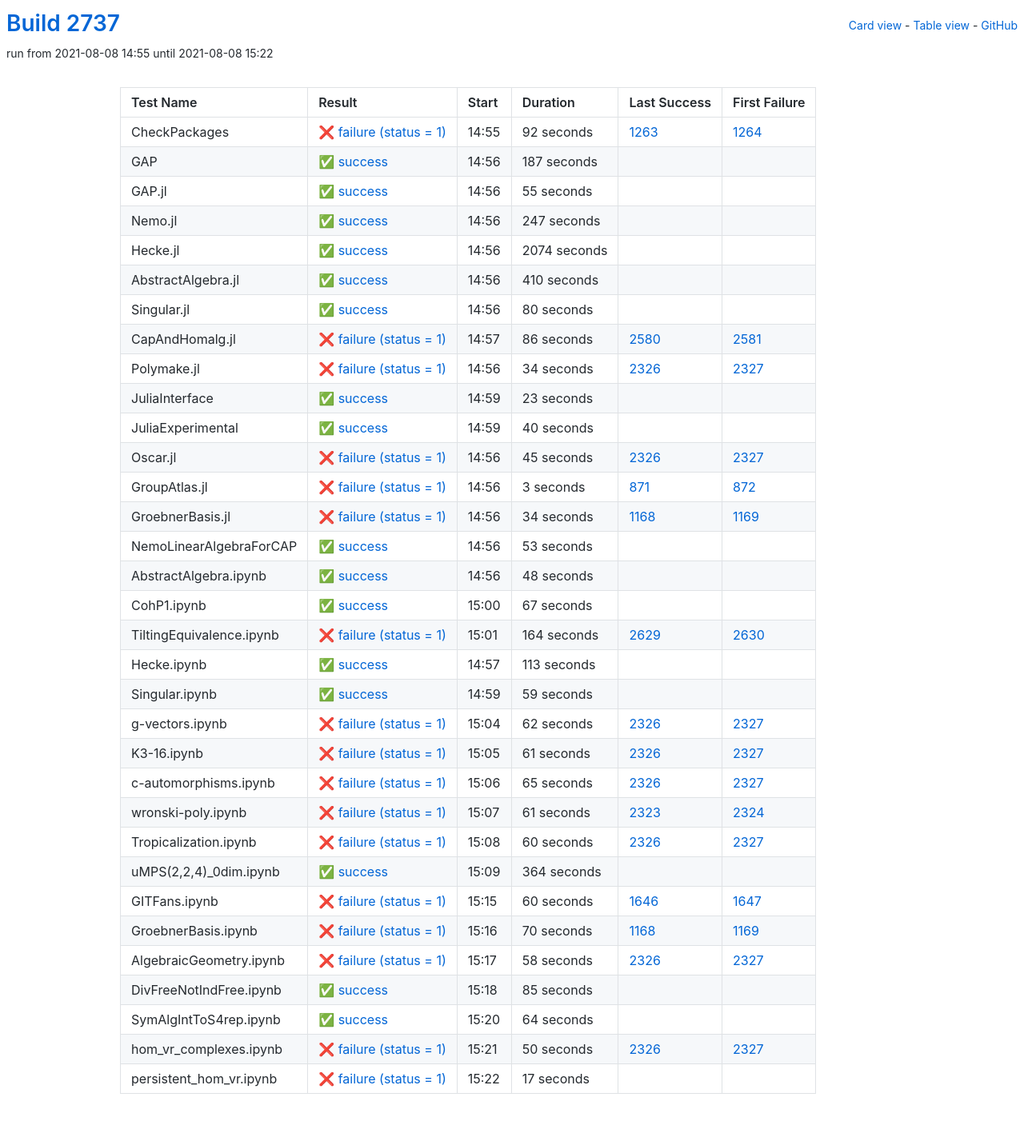
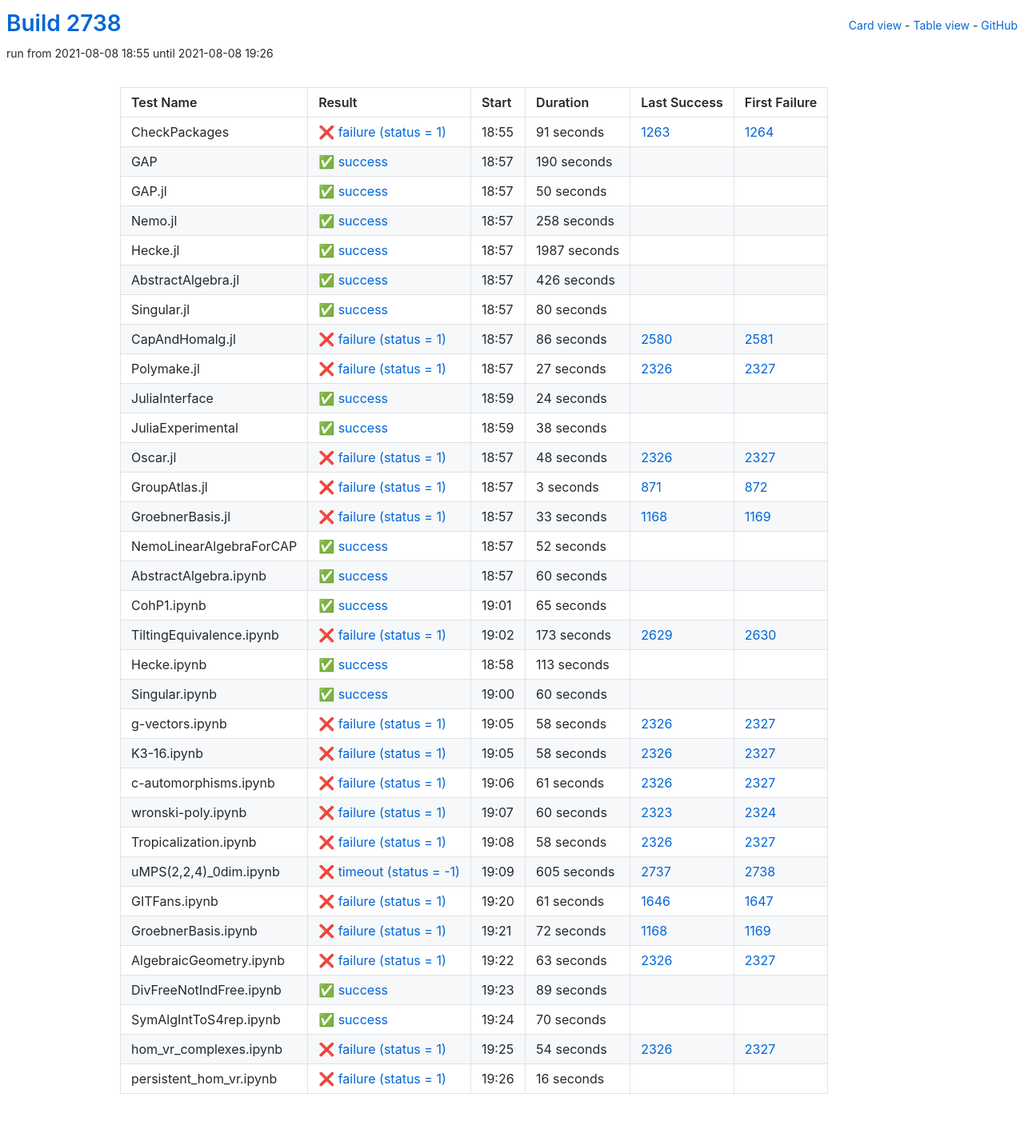
Before and after one commit to oscar-system/oscar-ci-status-stable, a Jekyll site: the page built from table.html, in a window 1280 px wide. Shown: the whole page at 80% size. Built offline with Jekyll 4.4.1, drawn with Linux system fonts in a browser that asks for light colours.

Commit message:
Build #2738

```diff
--- a/_data/ci.yml
+++ b/_data/ci.yml
@@ -1,6 +1,6 @@
 ---
-build: 2737
-build_url: https://oscarci.mathematik.uni-kl.de/job/oscar-stable/2737/
+build: 2738
+build_url: https://oscarci.mathematik.uni-kl.de/job/oscar-stable/2738/
 job: oscar-stable
 organization: oscar-system
 repo: oscar-ci-status-stable
@@ -8,80 +8,80 @@ repourl: https://github.com/oscar-system/oscar-ci-status-stable
 tests:
 - name: CheckPackages
   id: checkpackages
-  log: https://oscarci.mathematik.uni-kl.de/job/oscar-stable/2737/artifact/logs/build-2737/CheckPackages.log
-  start: 2021-08-08 14:55
+  log: https://oscarci.mathematik.uni-kl.de/job/oscar-stable/2738/artifact/logs/build-2738/CheckPackages.log
+  start: 2021-08-08 18:55
   success: false
   exitcode: 1
   status: failure
-  duration: 92
+  duration: 91
   last_success: 1263
   last_success_url: https://oscarci.mathematik.uni-kl.de/job/oscar-stable/1263/
   first_failure: 1264
   first_failure_url: https://oscarci.mathematik.uni-kl.de/job/oscar-stable/1264/
 - name: GAP
   id: gap
-  log: https://oscarci.mathematik.uni-kl.de/job/oscar-stable/2737/artifact/logs/build-2737/GAP.log
-  start: 2021-08-08 14:56
+  log: https://oscarci.mathematik.uni-kl.de/job/oscar-stable/2738/artifact/logs/build-2738/GAP.log
+  start: 2021-08-08 18:57
   success: true
   exitcode: 0
   status: success
-  duration: 187
+  duration: 190
   last_success: false
   last_success_url:
   first_failure: false
   first_failure_url:
 - name: GAP.jl
   id: gap-jl
-  log: https://oscarci.mathematik.uni-kl.de/job/oscar-stable/2737/artifact/logs/build-2737/GAP.jl.log
-  start: 2021-08-08 14:56
+  log: https://oscarci.mathematik.uni-kl.de/job/oscar-stable/2738/artifact/logs/build-2738/GAP.jl.log
+  start: 2021-08-08 18:57
   success: true
   exitcode: 0
   status: success
-  duration: 55
+  duration: 50
   last_success: false
   last_success_url:
   first_failure: false
   first_failure_url:
 - name: Nemo.jl
   id: nemo-jl
-  log: https://oscarci.mathematik.uni-kl.de/job/oscar-stable/2737/artifact/logs/build-2737/Nemo.jl.log
-  start: 2021-08-08 14:56
+  log: https://oscarci.mathematik.uni-kl.de/job/oscar-stable/2738/artifact/logs/build-2738/Nemo.jl.log
+  start: 2021-08-08 18:57
   success: true
   exitcode: 0
   status: success
-  duration: 247
+  duration: 258
   last_success: false
   last_success_url:
   first_failure: false
   first_failure_url:
 - name: Hecke.jl
   id: hecke-jl
-  log: https://oscarci.mathematik.uni-kl.de/job/oscar-stable/2737/artifact/logs/build-2737/Hecke.jl.log
-  start: 2021-08-08 14:56
+  log: https://oscarci.mathematik.uni-kl.de/job/oscar-stable/2738/artifact/logs/build-2738/Hecke.jl.log
+  start: 2021-08-08 18:57
   success: true
   exitcode: 0
   status: success
-  duration: 2074
+  duration: 1987
   last_success: false
   last_success_url:
   first_failure: false
   first_failure_url:
 - name: AbstractAlgebra.jl
   id: abstractalgebra-jl
-  log: https://oscarci.mathematik.uni-kl.de/job/oscar-stable/2737/artifact/logs/build-2737/AbstractAlgebra.jl.log
-  start: 2021-08-08 14:56
+  log: https://oscarci.mathematik.uni-kl.de/job/oscar-stable/2738/artifact/logs/build-2738/AbstractAlgebra.jl.log
+  start: 2021-08-08 18:57
   success: true
   exitcode: 0
   status: success
-  duration: 410
+  duration: 426
   last_success: false
   last_success_url:
   first_failure: false
   first_failure_url:
 - name: Singular.jl
   id: singular-jl
-  log: https://oscarci.mathematik.uni-kl.de/job/oscar-stable/2737/artifact/logs/build-2737/Singular.jl.log
-  start: 2021-08-08 14:56
+  log: https://oscarci.mathematik.uni-kl.de/job/oscar-stable/2738/artifact/logs/build-2738/Singular.jl.log
+  start: 2021-08-08 18:57
   success: true
   exitcode: 0
   status: success
@@ -92,8 +92,8 @@ tests:
   first_failure_url:
 - name: CapAndHomalg.jl
   id: capandhomalg-jl
-  log: https://oscarci.mathematik.uni-kl.de/job/oscar-stable/2737/artifact/logs/build-2737/CapAndHomalg.jl.log
-  start: 2021-08-08 14:57
+  log: https://oscarci.mathematik.uni-kl.de/job/oscar-stable/2738/artifact/logs/build-2738/CapAndHomalg.jl.log
+  start: 2021-08-08 18:57
   success: false
   exitcode: 1
   status: failure
@@ -104,56 +104,56 @@ tests:
   first_failure_url: https://oscarci.mathematik.uni-kl.de/job/oscar-stable/2581/
 - name: Polymake.jl
   id: polymake-jl
-  log: https://oscarci.mathematik.uni-kl.de/job/oscar-stable/2737/artifact/logs/build-2737/Polymake.jl.log
-  start: 2021-08-08 14:56
+  log: https://oscarci.mathematik.uni-kl.de/job/oscar-stable/2738/artifact/logs/build-2738/Polymake.jl.log
+  start: 2021-08-08 18:57
   success: false
   exitcode: 1
   status: failure
-  duration: 34
+  duration: 27
   last_success: 2326
   last_success_url: https://oscarci.mathematik.uni-kl.de/job/oscar-stable/2326/
   first_failure: 2327
   first_failure_url: https://oscarci.mathematik.uni-kl.de/job/oscar-stable/2327/
 - name: JuliaInterface
   id: juliainterface
-  log: https://oscarci.mathematik.uni-kl.de/job/oscar-stable/2737/artifact/logs/build-2737/JuliaInterface.log
-  start: 2021-08-08 14:59
+  log: https://oscarci.mathematik.uni-kl.de/job/oscar-stable/2738/artifact/logs/build-2738/JuliaInterface.log
+  start: 2021-08-08 18:59
   success: true
   exitcode: 0
   status: success
-  duration: 23
+  duration: 24
   last_success: false
   last_success_url:
   first_failure: false
   first_failure_url:
 - name: JuliaExperimental
   id: juliaexperimental
-  log: https://oscarci.mathematik.uni-kl.de/job/oscar-stable/2737/artifact/logs/build-2737/JuliaExperimental.log
-  start: 2021-08-08 14:59
+  log: https://oscarci.mathematik.uni-kl.de/job/oscar-stable/2738/artifact/logs/build-2738/JuliaExperimental.log
+  start: 2021-08-08 18:59
   success: true
   exitcode: 0
   status: success
-  duration: 40
+  duration: 38
   last_success: false
   last_success_url:
   first_failure: false
   first_failure_url:
 - name: Oscar.jl
   id: oscar-jl
-  log: https://oscarci.mathematik.uni-kl.de/job/oscar-stable/2737/artifact/logs/build-2737/Oscar.jl.log
-  start: 2021-08-08 14:56
+  log: https://oscarci.mathematik.uni-kl.de/job/oscar-stable/2738/artifact/logs/build-2738/Oscar.jl.log
+  start: 2021-08-08 18:57
   success: false
   exitcode: 1
   status: failure
-  duration: 45
+  duration: 48
   last_success: 2326
   last_success_url: https://oscarci.mathematik.uni-kl.de/job/oscar-stable/2326/
   first_failure: 2327
   first_failure_url: https://oscarci.mathematik.uni-kl.de/job/oscar-stable/2327/
 - name: GroupAtlas.jl
   id: groupatlas-jl
-  log: https://oscarci.mathematik.uni-kl.de/job/oscar-stable/2737/artifact/logs/build-2737/GroupAtlas.jl.log
-  start: 2021-08-08 14:56
+  log: https://oscarci.mathematik.uni-kl.de/job/oscar-stable/2738/artifact/logs/build-2738/GroupAtlas.jl.log
+  start: 2021-08-08 18:57
   success: false
   exitcode: 1
   status: failure
@@ -164,68 +164,68 @@ tests:
   first_failure_url: https://oscarci.mathematik.uni-kl.de/job/oscar-stable/872/
 - name: GroebnerBasis.jl
   id: groebnerbasis-jl
-  log: https://oscarci.mathematik.uni-kl.de/job/oscar-stable/2737/artifact/logs/build-2737/GroebnerBasis.jl.log
-  start: 2021-08-08 14:56
+  log: https://oscarci.mathematik.uni-kl.de/job/oscar-stable/2738/artifact/logs/build-2738/GroebnerBasis.jl.log
+  start: 2021-08-08 18:57
   success: false
   exitcode: 1
   status: failure
-  duration: 34
+  duration: 33
   last_success: 1168
   last_success_url: https://oscarci.mathematik.uni-kl.de/job/oscar-stable/1168/
   first_failure: 1169
   first_failure_url: https://oscarci.mathematik.uni-kl.de/job/oscar-stable/1169/
 - name: NemoLinearAlgebraForCAP
   id: nemolinearalgebraforcap
-  log: https://oscarci.mathematik.uni-kl.de/job/oscar-stable/2737/artifact/logs/build-2737/NemoLinearAlgebraForCAP.log
-  start: 2021-08-08 14:56
+  log: https://oscarci.mathematik.uni-kl.de/job/oscar-stable/2738/artifact/logs/build-2738/NemoLinearAlgebraForCAP.log
+  start: 2021-08-08 18:57
   success: true
   exitcode: 0
   status: success
-  duration: 53
+  duration: 52
   last_success: false
   last_success_url:
   first_failure: false
   first_failure_url:
 - name: AbstractAlgebra.ipynb
   id: abstractalgebra-ipynb
-  log: https://oscarci.mathematik.uni-kl.de/job/oscar-stable/2737/artifact/logs/build-2737/AbstractAlgebra.ipynb.log
-  start: 2021-08-08 14:56
+  log: https://oscarci.mathematik.uni-kl.de/job/oscar-stable/2738/artifact/logs/build-2738/AbstractAlgebra.ipynb.log
+  start: 2021-08-08 18:57
   success: true
   exitcode: 0
   status: success
-  duration: 48
+  duration: 60
   last_success: false
   last_success_url:
   first_failure: false
   first_failure_url:
 - name: CohP1.ipynb
   id: cohp1-ipynb
-  log: https://oscarci.mathematik.uni-kl.de/job/oscar-stable/2737/artifact/logs/build-2737/CohP1.ipynb.log
-  start: 2021-08-08 15:00
+  log: https://oscarci.mathematik.uni-kl.de/job/oscar-stable/2738/artifact/logs/build-2738/CohP1.ipynb.log
+  start: 2021-08-08 19:01
   success: true
   exitcode: 0
   status: success
-  duration: 67
+  duration: 65
   last_success: false
   last_success_url:
   first_failure: false
   first_failure_url:
 - name: TiltingEquivalence.ipynb
   id: tiltingequivalence-ipynb
-  log: https://oscarci.mathematik.uni-kl.de/job/oscar-stable/2737/artifact/logs/build-2737/TiltingEquivalence.ipynb.log
-  start: 2021-08-08 15:01
+  log: https://oscarci.mathematik.uni-kl.de/job/oscar-stable/2738/artifact/logs/build-2738/TiltingEquivalence.ipynb.log
+  start: 2021-08-08 19:02
   success: false
   exitcode: 1
   status: failure
-  duration: 164
+  duration: 173
   last_success: 2629
   last_success_url: https://oscarci.mathematik.uni-kl.de/job/oscar-stable/2629/
   first_failure: 2630
   first_failure_url: https://oscarci.mathematik.uni-kl.de/job/oscar-stable/2630/
 - name: Hecke.ipynb
   id: hecke-ipynb
-  log: https://oscarci.mathematik.uni-kl.de/job/oscar-stable/2737/artifact/logs/build-2737/Hecke.ipynb.log
-  start: 2021-08-08 14:57
+  log: https://oscarci.mathematik.uni-kl.de/job/oscar-stable/2738/artifact/logs/build-2738/Hecke.ipynb.log
+  start: 2021-08-08 18:58
   success: true
   exitcode: 0
   status: success
@@ -236,32 +236,44 @@ tests:
   first_failure_url:
 - name: Singular.ipynb
   id: singular-ipynb
-  log: https://oscarci.mathematik.uni-kl.de/job/oscar-stable/2737/artifact/logs/build-2737/Singular.ipynb.log
-  start: 2021-08-08 14:59
+  log: https://oscarci.mathematik.uni-kl.de/job/oscar-stable/2738/artifact/logs/build-2738/Singular.ipynb.log
+  start: 2021-08-08 19:00
   success: true
   exitcode: 0
   status: success
-  duration: 59
+  duration: 60
   last_success: false
   last_success_url:
   first_failure: false
   first_failure_url:
 - name: g-vectors.ipynb
   id: g-vectors-ipynb
-  log: https://oscarci.mathematik.uni-kl.de/job/oscar-stable/2737/artifact/logs/build-2737/g-vectors.ipynb.log
-  start: 2021-08-08 15:04
+  log: https://oscarci.mathematik.uni-kl.de/job/oscar-stable/2738/artifact/logs/build-2738/g-vectors.ipynb.log
+  start: 2021-08-08 19:05
   success: false
   exitcode: 1
   status: failure
-  duration: 62
+  duration: 58
   last_success: 2326
   last_success_url: https://oscarci.mathematik.uni-kl.de/job/oscar-stable/2326/
   first_failure: 2327
   first_failure_url: https://oscarci.mathematik.uni-kl.de/job/oscar-stable/2327/
 - name: K3-16.ipynb
   id: k3-16-ipynb
-  log: https://oscarci.mathematik.uni-kl.de/job/oscar-stable/2737/artifact/logs/build-2737/K3-16.ipynb.log
-  start: 2021-08-08 15:05
+  log: https://oscarci.mathematik.uni-kl.de/job/oscar-stable/2738/artifact/logs/build-2738/K3-16.ipynb.log
+  start: 2021-08-08 19:05
+  success: false
+  exitcode: 1
+  status: failure
+  duration: 58
+  last_success: 2326
+  last_success_url: https://oscarci.mathematik.uni-kl.de/job/oscar-stable/2326/
+  first_failure: 2327
+  first_failure_url: https://oscarci.mathematik.uni-kl.de/job/oscar-stable/2327/
+- name: c-automorphisms.ipynb
+  id: c-automorphisms-ipynb
+  log: https://oscarci.mathematik.uni-kl.de/job/oscar-stable/2738/artifact/logs/build-2738/c-automorphisms.ipynb.log
+  start: 2021-08-08 19:06
   success: false
   exitcode: 1
   status: failure
@@ -270,82 +282,22 @@ tests:
   last_success_url: https://oscarci.mathematik.uni-kl.de/job/oscar-stable/2326/
   first_failure: 2327
   first_failure_url: https://oscarci.mathematik.uni-kl.de/job/oscar-stable/2327/
-- name: c-automorphisms.ipynb
-  id: c-automorphisms-ipynb
-  log: https://oscarci.mathematik.uni-kl.de/job/oscar-stable/2737/artifact/logs/build-2737/c-automorphisms.ipynb.log
-  start: 2021-08-08 15:06
+- name: wronski-poly.ipynb
+  id: wronski-poly-ipynb
+  log: https://oscarci.mathematik.uni-kl.de/job/oscar-stable/2738/artifact/logs/build-2738/wronski-poly.ipynb.log
+  start: 2021-08-08 19:07
   success: false
   exitcode: 1
   status: failure
-  duration: 65
-  last_success: 2326
-  last_success_url: https://oscarci.mathematik.uni-kl.de/job/oscar-stable/2326/
-  first_failure: 2327
-  first_failure_url: https://oscarci.mathematik.uni-kl.de/job/oscar-stable/2327/
-- name: wronski-poly.ipynb
-  id: wronski-poly-ipynb
-  log: https://oscarci.mathematik.uni-kl.de/job/oscar-stable/2737/artifact/logs/build-2737/wronski-poly.ipynb.log
-  start: 2021-08-08 15:07
-  success: false
-  exitcode: 1
-  status: failure
-  duration: 61
+  duration: 60
   last_success: 2323
   last_success_url: https://oscarci.mathematik.uni-kl.de/job/oscar-stable/2323/
   first_failure: 2324
   first_failure_url: https://oscarci.mathematik.uni-kl.de/job/oscar-stable/2324/
 - name: Tropicalization.ipynb
   id: tropicalization-ipynb
-  log: https://oscarci.mathematik.uni-kl.de/job/oscar-stable/2737/artifact/logs/build-2737/Tropicalization.ipynb.log
-  start: 2021-08-08 15:08
-  success: false
-  exitcode: 1
-  status: failure
-  duration: 60
-  last_success: 2326
-  last_success_url: https://oscarci.mathematik.uni-kl.de/job/oscar-stable/2326/
-  first_failure: 2327
-  first_failure_url: https://oscarci.mathematik.uni-kl.de/job/oscar-stable/2327/
-- name: uMPS(2,2,4)_0dim.ipynb
-  id: umps-2-2-4-0dim-ipynb
-  log: https://oscarci.mathematik.uni-kl.de/job/oscar-stable/2737/artifact/logs/build-2737/uMPS-2-2-4-_0dim.ipynb.log
-  start: 2021-08-08 15:09
-  success: true
-  exitcode: 0
-  status: success
-  duration: 364
-  last_success: false
-  last_success_url:
-  first_failure: false
-  first_failure_url:
-- name: GITFans.ipynb
-  id: gitfans-ipynb
-  log: https://oscarci.mathematik.uni-kl.de/job/oscar-stable/2737/artifact/logs/build-2737/GITFans.ipynb.log
-  start: 2021-08-08 15:15
-  success: false
-  exitcode: 1
-  status: failure
-  duration: 60
-  last_success: 1646
-  last_success_url: https://oscarci.mathematik.uni-kl.de/job/oscar-stable/1646/
-  first_failure: 1647
-  first_failure_url: https://oscarci.mathematik.uni-kl.de/job/oscar-stable/1647/
-- name: GroebnerBasis.ipynb
-  id: groebnerbasis-ipynb
-  log: https://oscarci.mathematik.uni-kl.de/job/oscar-stable/2737/artifact/logs/build-2737/GroebnerBasis.ipynb.log
-  start: 2021-08-08 15:16
-  success: false
-  exitcode: 1
-  status: failure
-  duration: 70
-  last_success: 1168
-  last_success_url: https://oscarci.mathematik.uni-kl.de/job/oscar-stable/1168/
-  first_failure: 1169
-  first_failure_url: https://oscarci.mathematik.uni-kl.de/job/oscar-stable/1169/
-- name: AlgebraicGeometry.ipynb
-  id: algebraicgeometry-ipynb
-  log: https://oscarci.mathematik.uni-kl.de/job/oscar-stable/2737/artifact/logs/build-2737/AlgebraicGeometry.ipynb.log
-  start: 2021-08-08 15:17
+  log: https://oscarci.mathematik.uni-kl.de/job/oscar-stable/2738/artifact/logs/build-2738/Tropicalization.ipynb.log
+  start: 2021-08-08 19:08
   success: false
   exitcode: 1
   status: failure
@@ -354,50 +306,98 @@ tests:
   last_success_url: https://oscarci.mathematik.uni-kl.de/job/oscar-stable/2326/
   first_failure: 2327
   first_failure_url: https://oscarci.mathematik.uni-kl.de/job/oscar-stable/2327/
+- name: uMPS(2,2,4)_0dim.ipynb
+  id: umps-2-2-4-0dim-ipynb
+  log: https://oscarci.mathematik.uni-kl.de/job/oscar-stable/2738/artifact/logs/build-2738/uMPS-2-2-4-_0dim.ipynb.log
+  start: 2021-08-08 19:09
+  success: false
+  exitcode: -1
+  status: timeout
+  duration: 605
+  last_success: 2737
+  last_success_url: https://oscarci.mathematik.uni-kl.de/job/oscar-stable/2737/
+  first_failure: 2738
+  first_failure_url: https://oscarci.mathematik.uni-kl.de/job/oscar-stable/2738/
+- name: GITFans.ipynb
+  id: gitfans-ipynb
+  log: https://oscarci.mathematik.uni-kl.de/job/oscar-stable/2738/artifact/logs/build-2738/GITFans.ipynb.log
+  start: 2021-08-08 19:20
+  success: false
+  exitcode: 1
+  status: failure
+  duration: 61
+  last_success: 1646
+  last_success_url: https://oscarci.mathematik.uni-kl.de/job/oscar-stable/1646/
+  first_failure: 1647
+  first_failure_url: https://oscarci.mathematik.uni-kl.de/job/oscar-stable/1647/
+- name: GroebnerBasis.ipynb
+  id: groebnerbasis-ipynb
+  log: https://oscarci.mathematik.uni-kl.de/job/oscar-stable/2738/artifact/logs/build-2738/GroebnerBasis.ipynb.log
+  start: 2021-08-08 19:21
+  success: false
+  exitcode: 1
+  status: failure
+  duration: 72
+  last_success: 1168
+  last_success_url: https://oscarci.mathematik.uni-kl.de/job/oscar-stable/1168/
+  first_failure: 1169
+  first_failure_url: https://oscarci.mathematik.uni-kl.de/job/oscar-stable/1169/
+- name: AlgebraicGeometry.ipynb
+  id: algebraicgeometry-ipynb
+  log: https://oscarci.mathematik.uni-kl.de/job/oscar-stable/2738/artifact/logs/build-2738/AlgebraicGeometry.ipynb.log
+  start: 2021-08-08 19:22
+  success: false
+  exitcode: 1
+  status: failure
+  duration: 63
+  last_success: 2326
+  last_success_url: https://oscarci.mathematik.uni-kl.de/job/oscar-stable/2326/
+  first_failure: 2327
+  first_failure_url: https://oscarci.mathematik.uni-kl.de/job/oscar-stable/2327/
 - name: DivFreeNotIndFree.ipynb
   id: divfreenotindfree-ipynb
-  log: https://oscarci.mathematik.uni-kl.de/job/oscar-stable/2737/artifact/logs/build-2737/DivFreeNotIndFree.ipynb.log
-  start: 2021-08-08 15:18
+  log: https://oscarci.mathematik.uni-kl.de/job/oscar-stable/2738/artifact/logs/build-2738/DivFreeNotIndFree.ipynb.log
+  start: 2021-08-08 19:23
   success: true
   exitcode: 0
   status: success
-  duration: 85
+  duration: 89
   last_success: false
   last_success_url:
   first_failure: false
   first_failure_url:
 - name: SymAlgIntToS4rep.ipynb
   id: symalginttos4rep-ipynb
-  log: https://oscarci.mathematik.uni-kl.de/job/oscar-stable/2737/artifact/logs/build-2737/SymAlgIntToS4rep.ipynb.log
-  start: 2021-08-08 15:20
+  log: https://oscarci.mathematik.uni-kl.de/job/oscar-stable/2738/artifact/logs/build-2738/SymAlgIntToS4rep.ipynb.log
+  start: 2021-08-08 19:24
   success: true
   exitcode: 0
   status: success
-  duration: 64
+  duration: 70
   last_success: false
   last_success_url:
   first_failure: false
   first_failure_url:
 - name: hom_vr_complexes.ipynb
   id: hom-vr-complexes-ipynb
-  log: https://oscarci.mathematik.uni-kl.de/job/oscar-stable/2737/artifact/logs/build-2737/hom_vr_complexes.ipynb.log
-  start: 2021-08-08 15:21
+  log: https://oscarci.mathematik.uni-kl.de/job/oscar-stable/2738/artifact/logs/build-2738/hom_vr_complexes.ipynb.log
+  start: 2021-08-08 19:25
   success: false
   exitcode: 1
   status: failure
-  duration: 50
+  duration: 54
   last_success: 2326
   last_success_url: https://oscarci.mathematik.uni-kl.de/job/oscar-stable/2326/
   first_failure: 2327
   first_failure_url: https://oscarci.mathematik.uni-kl.de/job/oscar-stable/2327/
 - name: persistent_hom_vr.ipynb
   id: persistent-hom-vr-ipynb
-  log: https://oscarci.mathematik.uni-kl.de/job/oscar-stable/2737/artifact/logs/build-2737/persistent_hom_vr.ipynb.log
-  start: 2021-08-08 15:22
+  log: https://oscarci.mathematik.uni-kl.de/job/oscar-stable/2738/artifact/logs/build-2738/persistent_hom_vr.ipynb.log
+  start: 2021-08-08 19:26
   success: false
   exitcode: 1
   status: failure
-  duration: 17
+  duration: 16
   last_success: false
   last_success_url:
   first_failure: false
```
Also changed, not shown: README.md.
